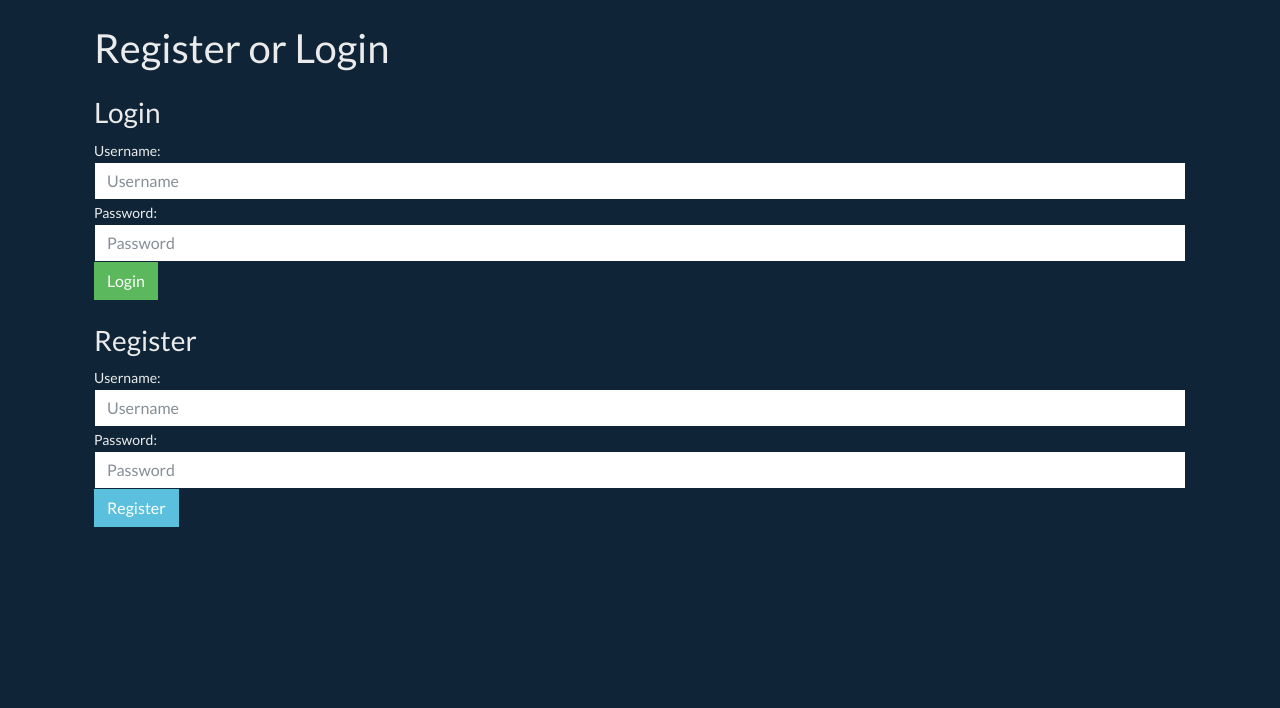
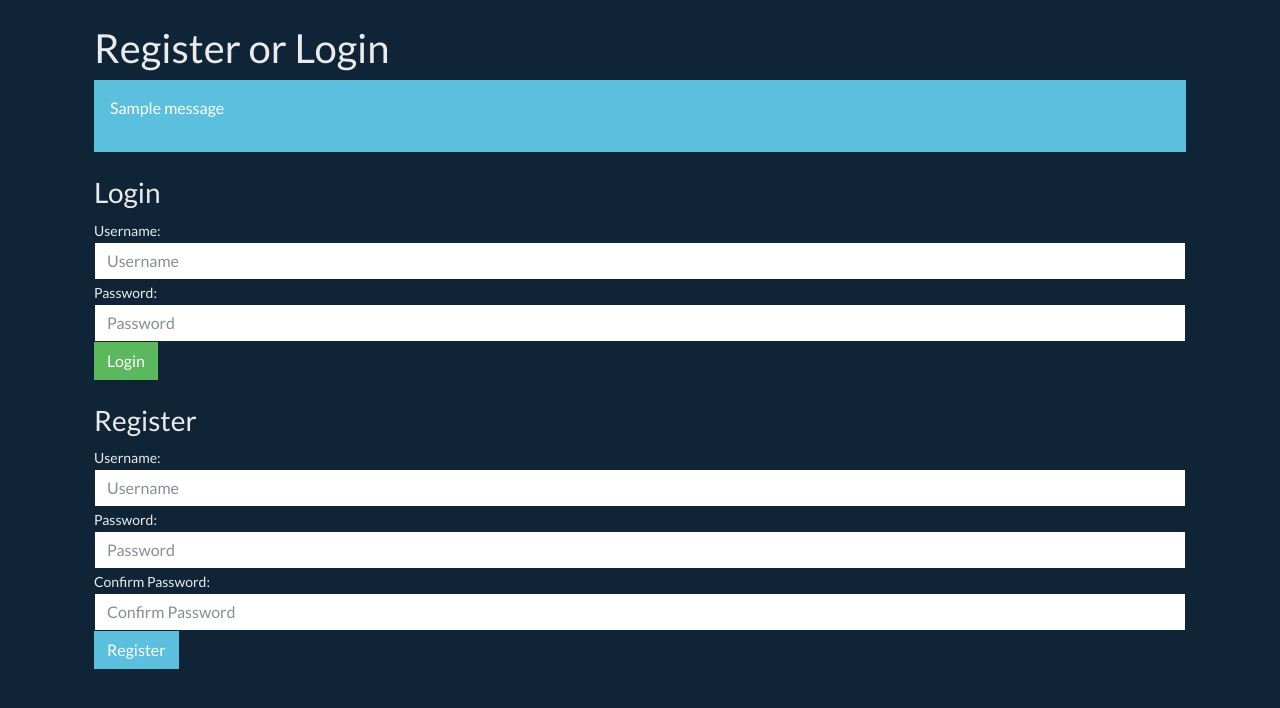
Before and after one commit to josefinabarofranco/finalprojectJosefinaBaroFranco, a Django app: page /register/ in a window 1280 px wide. Shown: the part 56-764 px from the top of the page. Run offline with Django 5.2, Linux system fonts and the light colour scheme; tables that the repository leaves empty hold one stand-in row (values such as "Sample post"); one stand-in notice (Sample message) is shown; some libraries are stand-ins or nearby versions.

Commit message:
updated register.html, users register and it redirects to userdash

```diff
--- a/phishguard/checkurl/templates/phishguard/register.html
+++ b/phishguard/checkurl/templates/phishguard/register.html
@@ -5,6 +5,15 @@
 {% block content %}
 <div class="container">
     <h1>Register or Login</h1>
+
+
+    {% if messages %}
+        <div class="alert alert-info">
+            {% for message in messages %}
+                <p>{{ message }}</p>
+            {% endfor %}
+        </div>
+    {% endif %}
 
     <div class="mt-4">
         <h3>Login</h3>
@@ -18,7 +27,7 @@
                 <label for="login-password">Password:</label>
                 <input type="password" name="password" class="form-control" id="login-password" required placeholder="Password">
             </div>
-            <button type="submit" class="btn btn-success">Login</button>
+            <button type="submit" class="btn btn-success" name="login">Login</button>
         </form>
     </div>
 
@@ -31,11 +40,26 @@
                 <input type="text" name="username" class="form-control" id="username" required placeholder="Username">
             </div>
             <div class="form-group">
-                <label for="password">Password:</label>
-                <input type="password" name="password" class="form-control" id="password" required placeholder="Password">
+                <label for="password1">Password:</label>
+                <input type="password" name="password1" class="form-control" id="password1" required placeholder="Password">
             </div>
-            <button type="submit" class="btn btn-info">Register</button>
+            <div class="form-group">
+                <label for="password2">Confirm Password:</label>
+                <input type="password" name="password2" class="form-control" id="password2" required placeholder="Confirm Password">
+            </div>
+            <button type="submit" class="btn btn-info" name="register">Register</button>
         </form>
+        {% if form.errors %}
+            <div class="alert alert-danger mt-3">
+                <ul>
+                    {% for field in form %}
+                        {% if field.errors %}
+                            <li>{{ field.label }}: {{ field.errors }}</li>
+                        {% endif %}
+                    {% endfor %}
+                </ul>
+            </div>
+        {% endif %}
     </div>
 </div>
 {% endblock %}
--- a/phishguard/checkurl/views.py
+++ b/phishguard/checkurl/views.py
@@ -1,11 +1,8 @@
 from django.shortcuts import render, redirect
+from django.contrib.auth import login, authenticate
 from django.contrib.auth.forms import UserCreationForm
-from django.contrib.auth import login
+from django.contrib import messages
 from django.contrib.auth.decorators import login_required
-from django.contrib import messages
-from .api import check_url_with_virustotal
-from django.conf import settings
-import requests
 
 # Home page
 def home(request):
@@ -23,17 +20,40 @@ def awareness(request):
 # Registration page
 def register(request):
     if request.method == 'POST':
-        form = UserCreationForm(request.POST)
-        if form.is_valid():
-            user = form.save()
-            login(request, user)
-            messages.success(request, 'Your account has been created!')
-            return redirect('userdash')
-        else:
-            messages.error(request, 'Could not register user.')
+        if 'register' in request.POST:
+            return handle_registration(request)
+        elif 'login' in request.POST:
+            return handle_login(request)
+
     else:
         form = UserCreationForm()
+
     return render(request, 'phishguard/register.html', {'form': form})
+
+
+def handle_registration(request):
+    form = UserCreationForm(request.POST)
+    if form.is_valid():
+        user = form.save()
+        login(request, user)
+        messages.success(request, 'Your account has been created successfully!')
+        return redirect('userdash')
+    else:
+        messages.error(request, 'Could not register user. Please try again.')
+        return render(request, 'phishguard/register.html', {'form': form})
+
+
+def handle_login(request):
+    username = request.POST['username']
+    password = request.POST['password']
+    user = authenticate(request, username=username, password=password)
+    if user is not None:
+        login(request, user)
+        return redirect('userdash')
+    else:
+        messages.error(request, 'Invalid credentials. Please try again.')
+        return render(request, 'phishguard/register.html')
+
 @login_required
 def userdash(request):
     return render(request, 'phishguard/userdash.html')
--- a/phishguard/phishguard/settings.py
+++ b/phishguard/phishguard/settings.py
@@ -97,9 +97,6 @@ AUTH_PASSWORD_VALIDATORS = [
         'NAME': 'django.contrib.auth.password_validation.MinimumLengthValidator',
     },
     {
-        'NAME': 'django.contrib.auth.password_validation.CommonPasswordValidator',
-    },
-    {
         'NAME': 'django.contrib.auth.password_validation.NumericPasswordValidator',
     },
 ]
```
